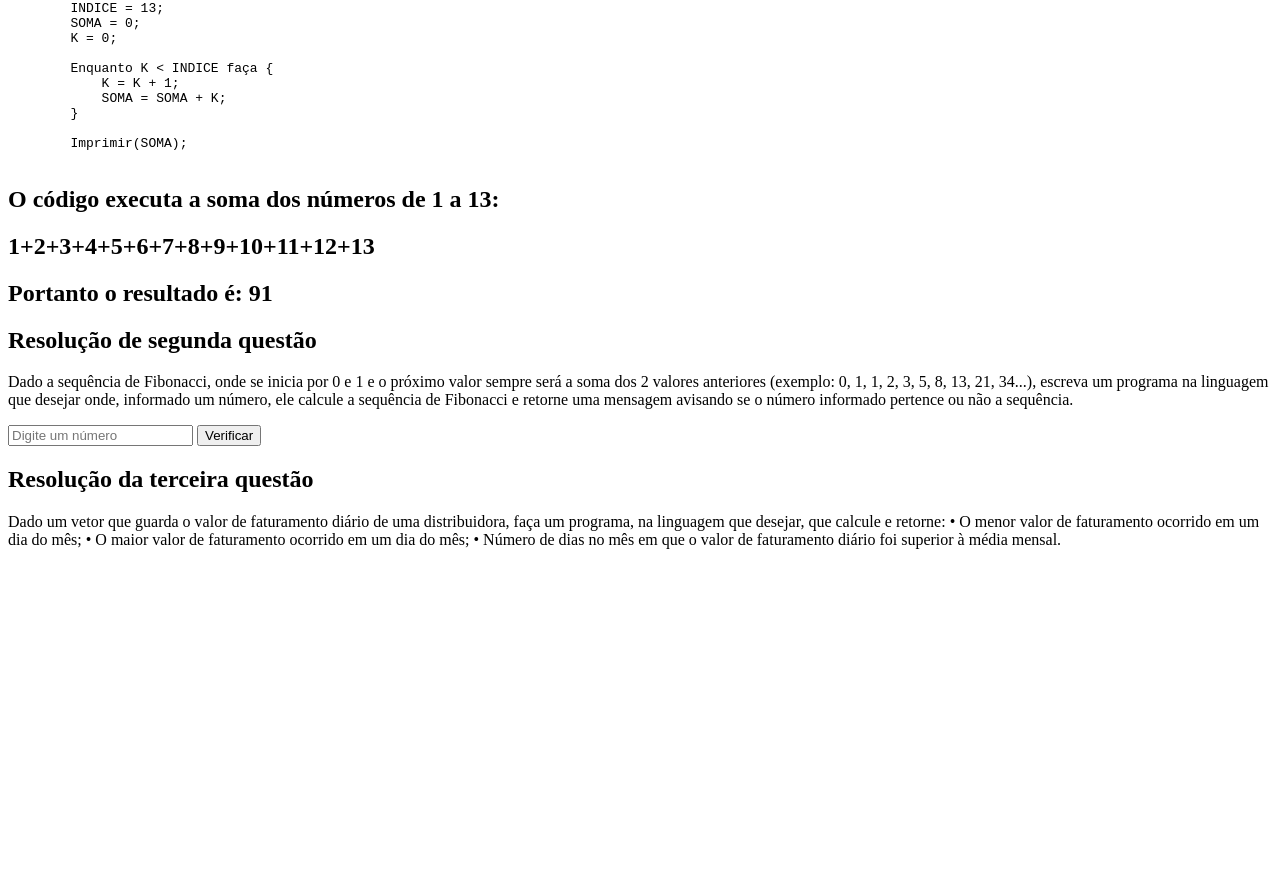
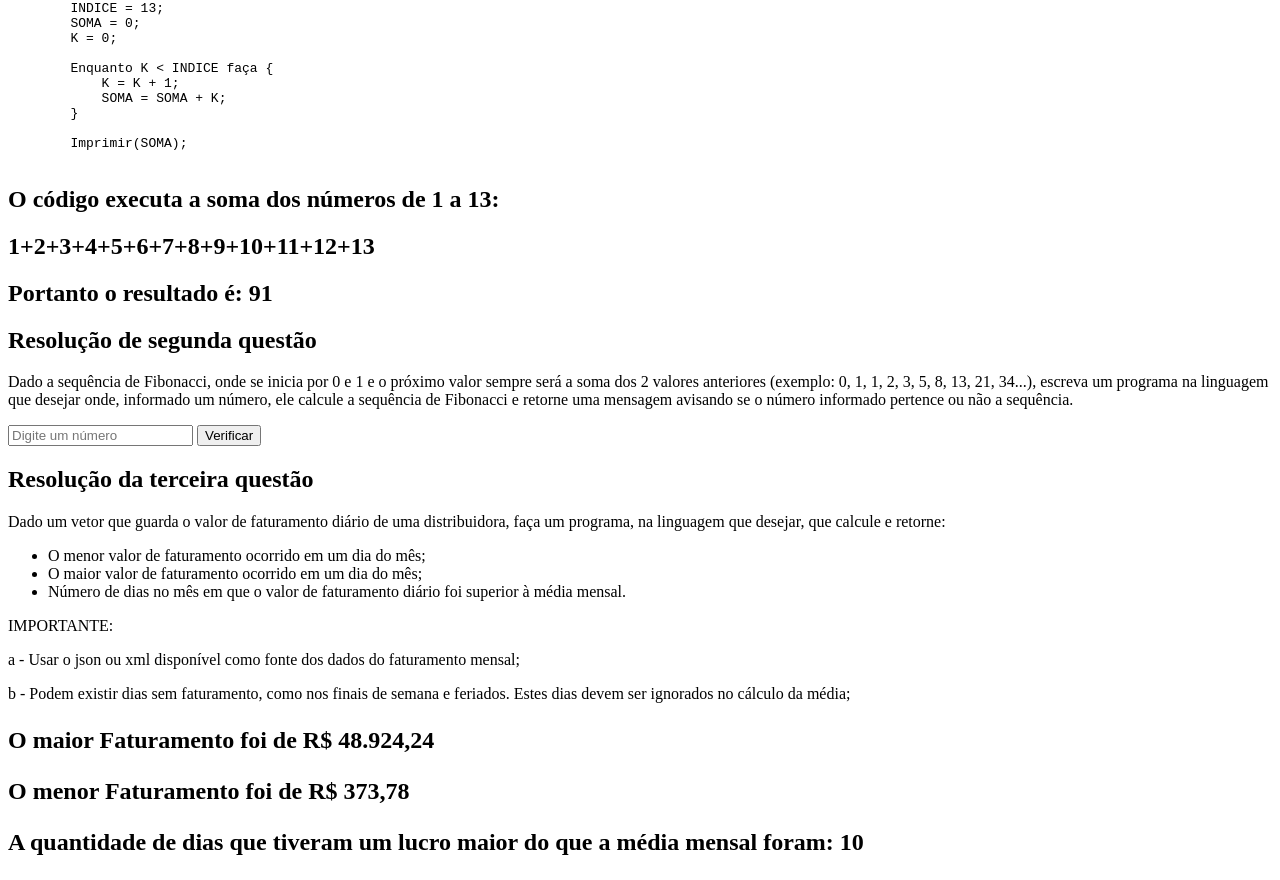
Before and after one commit to joaosilva-web/target-sistemas-processo-seletivo, a plain HTML site: page index.html in a window 1280 px wide. Shown: the part 79-959 px from the top of the page. Before the commit the page ends 800 px from the top, so only its background shows below. Drawn offline with Linux system fonts and the light colour scheme.

Commit message:
third question solved

```diff
--- a/index.html
+++ b/index.html
@@ -46,10 +46,33 @@
         <h2>Resolução da terceira questão</h2>
         <p>
             Dado um vetor que guarda o valor de faturamento diário de uma distribuidora, faça um programa, na linguagem que desejar, que calcule e retorne:
-            • O menor valor de faturamento ocorrido em um dia do mês;
-            • O maior valor de faturamento ocorrido em um dia do mês;
-            • Número de dias no mês em que o valor de faturamento diário foi superior à média mensal.
         </p>
+        <ul>
+            <li>
+                O menor valor de faturamento ocorrido em um dia do mês;
+            </li>
+            <li>
+                O maior valor de faturamento ocorrido em um dia do mês;
+
+            </li>
+            <li>
+                Número de dias no mês em que o valor de faturamento diário foi superior à média mensal.
+            </li>
+        </ul>
+        <p>
+            IMPORTANTE:
+        </p>
+        <p>
+            a - Usar o json ou xml disponível como fonte dos dados do faturamento mensal;
+        </p>
+        <p>
+            b - Podem existir dias sem faturamento, como nos finais de semana e feriados. Estes dias devem ser ignorados no cálculo da média;
+        </p>
+        <h2>
+          <p id="highestProfit"></p>
+          <p id="lowestProfit"></p>
+          <p id="aboveAverageProfitDays"></p>
+        </h2>
     </div>
 </body>
 <script src="./index.js"></script>
--- a/index.js
+++ b/index.js
@@ -48,7 +48,68 @@ function calcExistInFibonacci(valueReceived) {
             return;
           }
         }
-}
+
+    }
+
+    //third question
+
+    function filterData(dataReceived){//Function to remove All useless days
+       const dataWithoutUselessDays = dataReceived.filter(data => data.valor !== 0);
+       return dataWithoutUselessDays;
+    }
+
+    function getExtremesProfit(dataReceived){
+        let highestProfit = 0;
+        let lowestProfit = 0
+        dataReceived.map(data => {
+            if(data.valor > highestProfit) {
+                highestProfit = data.valor;
+            }
+        })
+
+        lowestProfit = highestProfit; //set the lowest profit as the highest profit to start with the highest possible value parameter
+        dataReceived.map(data => {
+            if(data.valor <= lowestProfit){
+                lowestProfit = data.valor;
+            }
+        })
+        return {highestProfit, lowestProfit}
+    }
+
+    function getAboveAverageProfitDays(dataReceived) {
+        const daysToCalcAverage = dataReceived.length;
+        let sumProfit = 0
+        let averageProfit = 0;
+        console.log(dataReceived)
+        for(let i = 0; i < daysToCalcAverage; i++) {
+            sumProfit += dataReceived[i].valor;
+        }
+
+        averageProfit = sumProfit / daysToCalcAverage;
+
+        const aboveAverageProfitDays = dataReceived.filter(data => data.valor >= averageProfit);
+
+        return aboveAverageProfitDays.length;
+    }
+
+    fetch("./dados.json")
+    .then(response => response.json())
+    .then(data => {
+       const newData = filterData(data);
+
+       const extremeProfits = getExtremesProfit(newData);
+
+
+       const aboveAverageProfitDays = getAboveAverageProfitDays(newData)
+       document.getElementById("highestProfit").innerText = `O maior Faturamento foi de ${extremeProfits.highestProfit.toLocaleString('pt-BR', { style: 'currency', currency: 'BRL' })}`;
+       document.getElementById("lowestProfit").innerText = `O menor Faturamento foi de ${extremeProfits.lowestProfit.toLocaleString('pt-BR', { style: 'currency', currency: 'BRL' })}`;
+       document.getElementById("aboveAverageProfitDays").innerText = `A quantidade de dias que tiveram um lucro maior do que a média mensal foram: ${aboveAverageProfitDays}`;
+
+
+    })
+    .catch(error => {
+        console.error('Erro ao ler o arquivo JSON:', error);
+    })
 
 function helloFunction() {
 console.log("hello world!")
```
